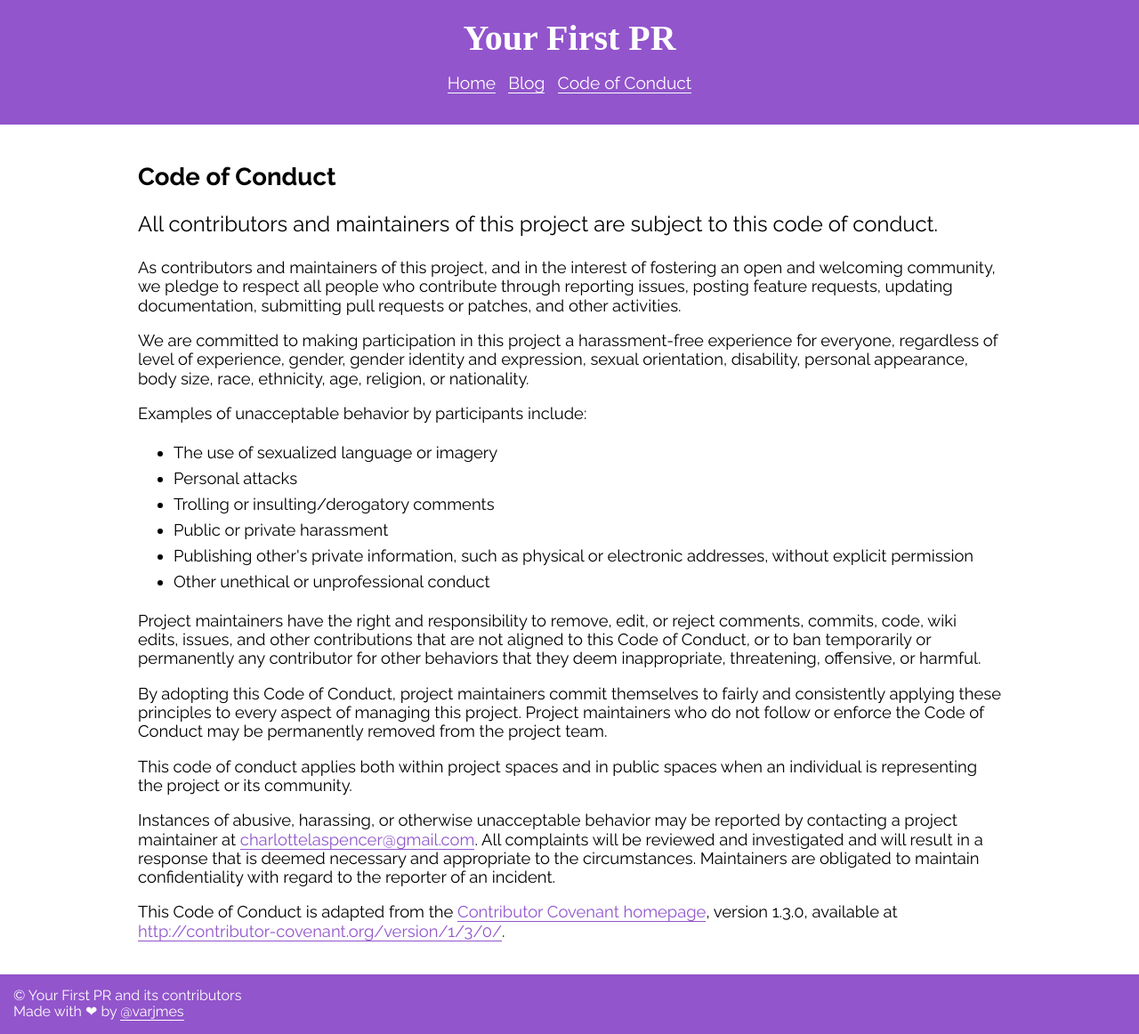
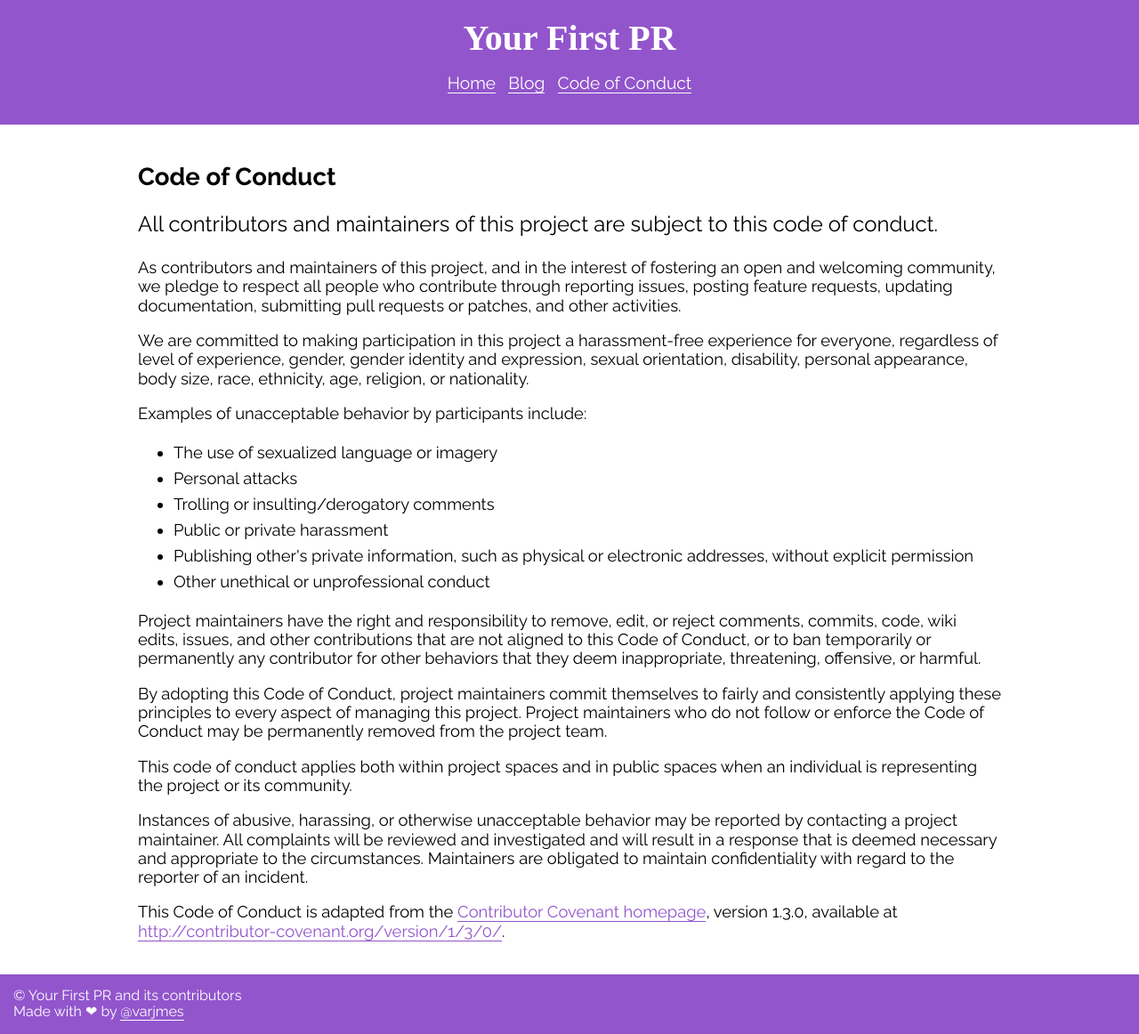
Before and after one commit to yourfirstpr/yourfirstpr.github.io, a Jekyll site: the page built from coc.html, in a window 1280 px wide. Shown: the whole page at 89% size. Built offline with Jekyll 4.4.1, drawn with Linux system fonts in a browser that asks for light colours; nearby versions of some CDN libraries; some web fonts are replaced.

Commit message:
Update coc.html

```diff
--- a/coc.html
+++ b/coc.html
@@ -56,7 +56,7 @@ title: Code of conduct
 
     <p>
       Instances of abusive, harassing, or otherwise unacceptable behavior may be
-      reported by contacting a project maintainer at <a href='mailto:charlottelaspencer@gmail.com'>charlottelaspencer@gmail.com</a>. All
+      reported by contacting a project maintainer. All
       complaints will be reviewed and investigated and will result in a response that
       is deemed necessary and appropriate to the circumstances. Maintainers are
       obligated to maintain confidentiality with regard to the reporter of an
```
